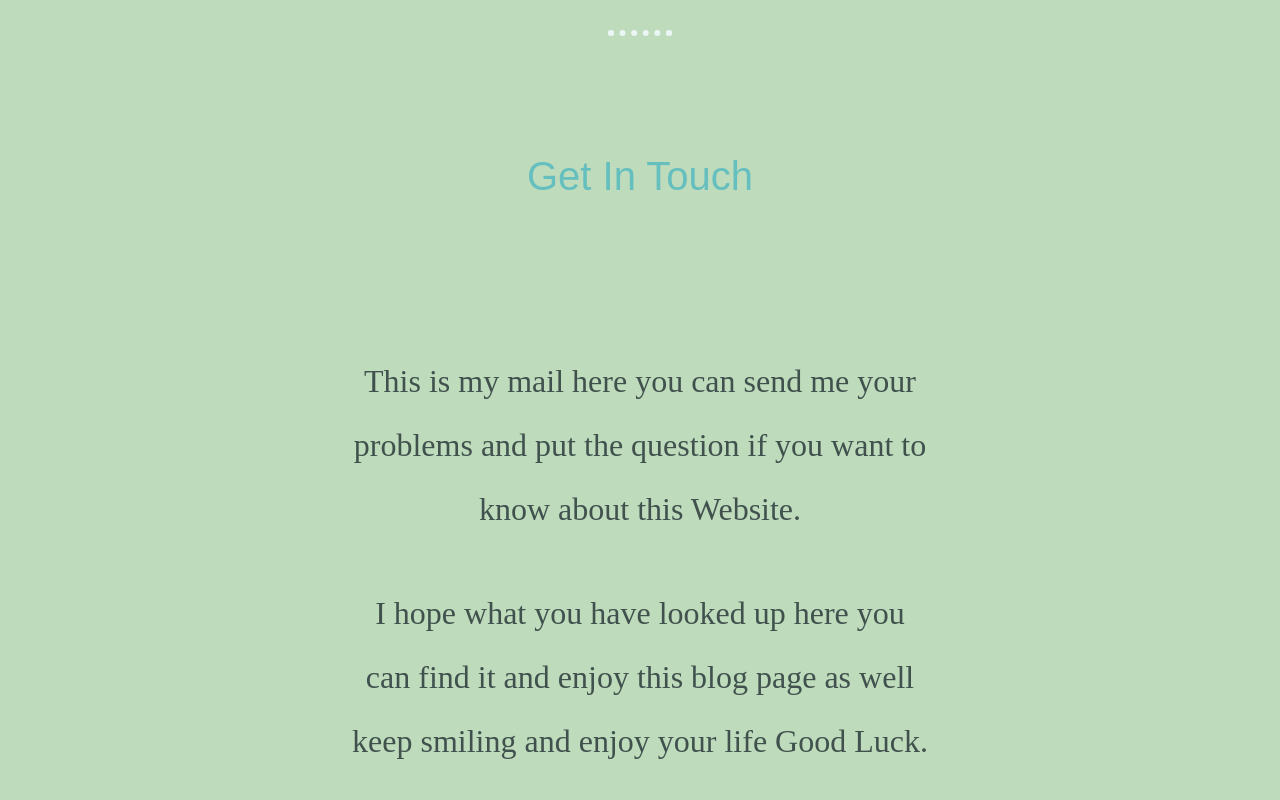
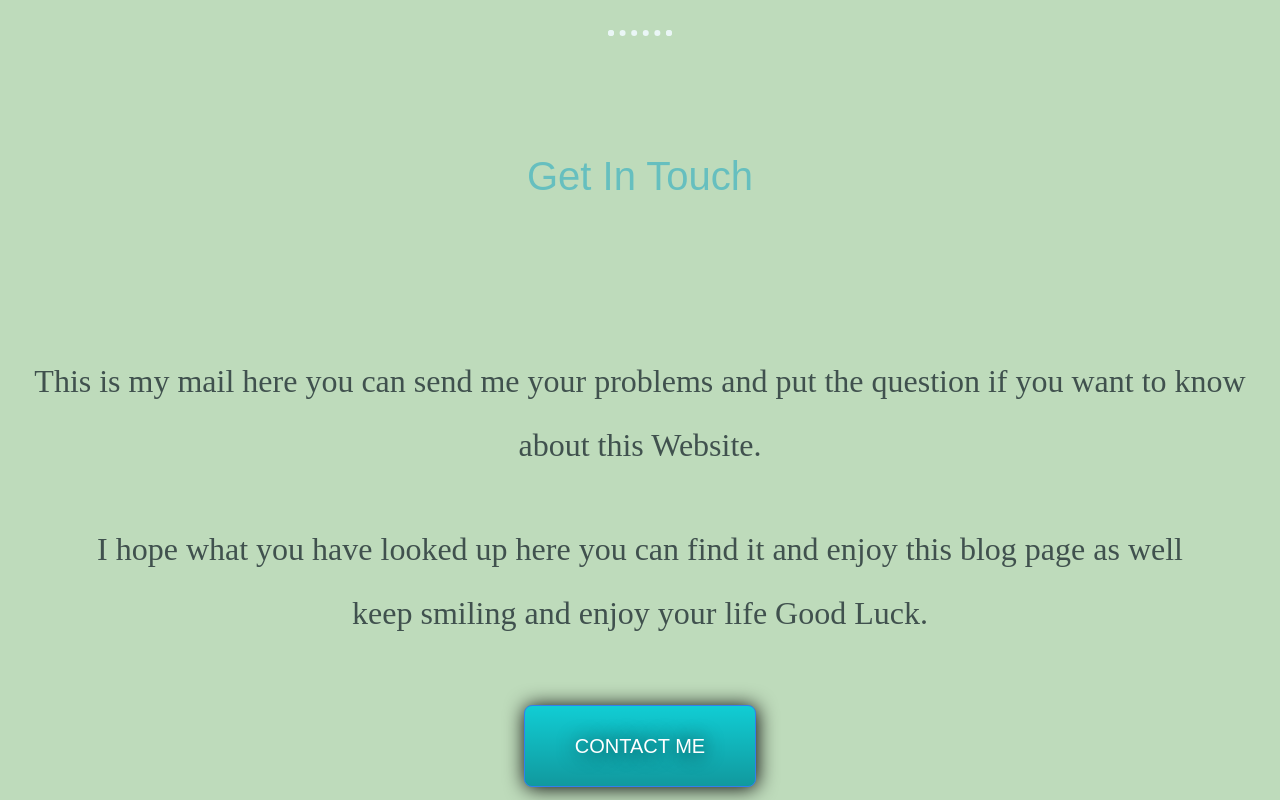
Before and after one commit to jsidd06/my-site, a plain HTML site: page index.html in a window 1280 px wide. Shown: the part 2980-3780 px from the top of the page. Drawn offline with Linux system fonts and the light colour scheme; a web font is replaced by a local one.

Commit message:
Update style.css

```diff
--- a/style.css
+++ b/style.css
@@ -103,7 +103,7 @@ hr {
 }
 
 .contact-me {
-  width: 50%;
+
   margin: 100px auto 100px auto;
   line-height: 2;
 }
@@ -127,7 +127,7 @@ hr {
   font-family: 'Miriam Libre', sans-serif;
   font-size: 20px;
   font-weight: 100;
-  padding: 30px;
+  padding: 20px 50px 20px 50px;
   -webkit-box-shadow: 1px 1px 20px 0 #000000;
   -moz-box-shadow: 1px 1px 20px 0 #000000;
   box-shadow: 1px 1px 20px 0 #000000;
```
